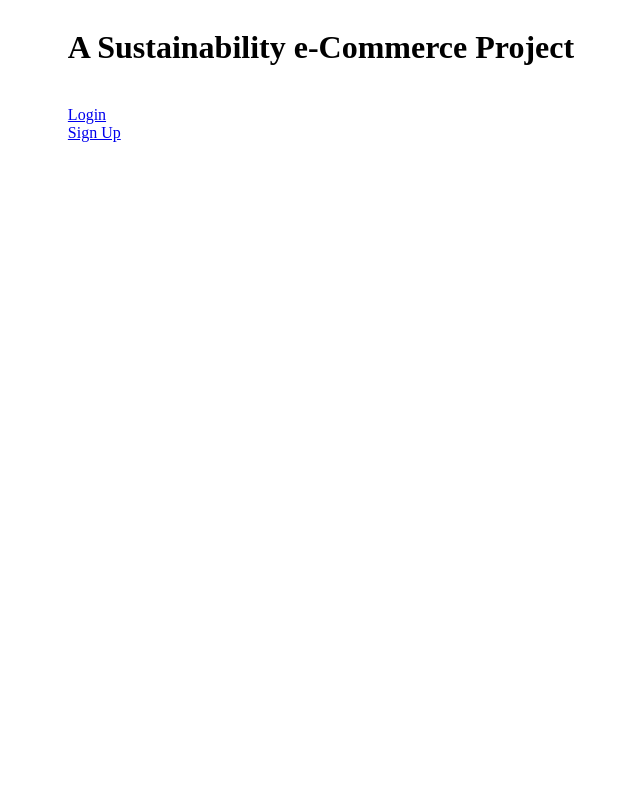
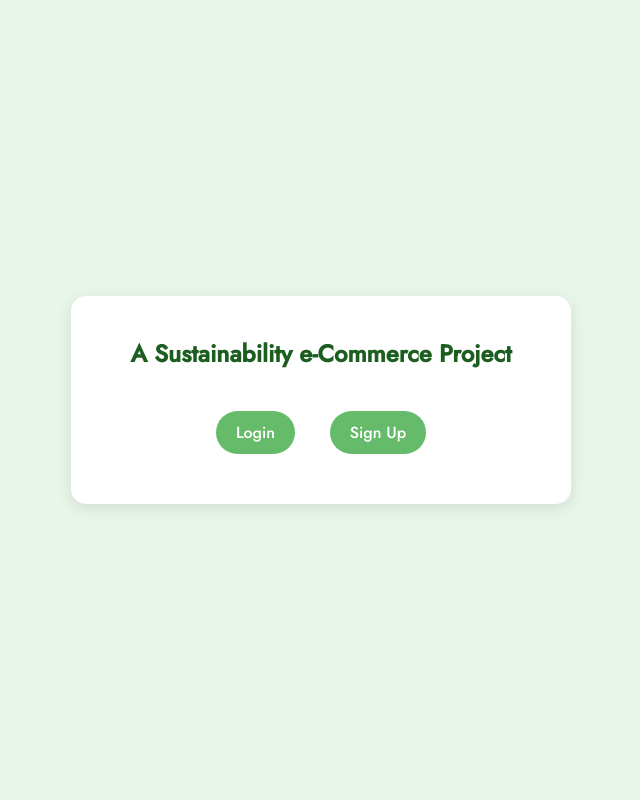
Before and after one commit to mertcaralan/e-commerce-backend-project, a PHP site: page / in a window 1280 px wide. Shown: the whole page, without its empty margins (319-959 px from the left). Run offline with PHP 8.4, Linux system fonts and the light colour scheme.

Commit message:
Update index.php

```diff
--- a/index.php
+++ b/index.php
@@ -1,25 +1,70 @@
 <!DOCTYPE html>
 <html lang="en">
 <head>
-    <meta charset="UTF-8">
-    <meta name="viewport" content="width=device-width, initial-scale=1.0">
-    <title>Document</title>
+  <meta charset="UTF-8" />
+  <meta name="viewport" content="width=device-width, initial-scale=1.0" />
+  <link
+    href="https://fonts.googleapis.com/css2?family=Jost:wght@500&display=swap"
+    rel="stylesheet"
+  />
+  <title>Registration</title>
   <style>
-         body {display: flex; justify-content: center; align-items: center;}
+    * {
+      margin: 0;
+      padding: 0;
+      box-sizing: border-box;
+      font-family: 'Jost', sans-serif;
+    }
+
+    body {
+      background: #e8f5e9;
+      color: #2e7d32;
+      display: flex;
+      justify-content: center;
+      align-items: center;
+      height: 100vh;
+    }
+
+    #main {
+      background-color: #ffffff;
+      padding: 40px;
+      border-radius: 15px;
+      box-shadow: 0 4px 15px rgba(0, 0, 0, 0.1);
+      width: 90%;
+      max-width: 500px;
+      text-align: center;
+    }
+
+    header h1 {
+      font-size: 24px;
+      margin-bottom: 30px;
+      color: #1b5e20;
+    }
+
+    header a {
+      display: inline-block;
+      margin: 10px 15px;
+      padding: 10px 20px;
+      text-decoration: none;
+      color: white;
+      background-color: #66bb6a;
+      border-radius: 25px;
+      transition: background-color 0.3s ease;
+    }
+
+    header a:hover {
+      background-color: #388e3c;
+    }
+
   </style>
 </head>
 <body>
   <div id="main">
     <header>
-            <h1>A Sustainability e-Commerce Project</h3>
-            <br>
+      <h1>A Sustainability e-Commerce Project</h1>
       <a href="login.php">Login</a>
-            <br>
       <a href="signUp.php">Sign Up</a>
     </header>
-        <footer>
-
-        </footer>
   </div>
 </body>
 </html>
```
Lines whose indentation alone changed are shown as unchanged.
